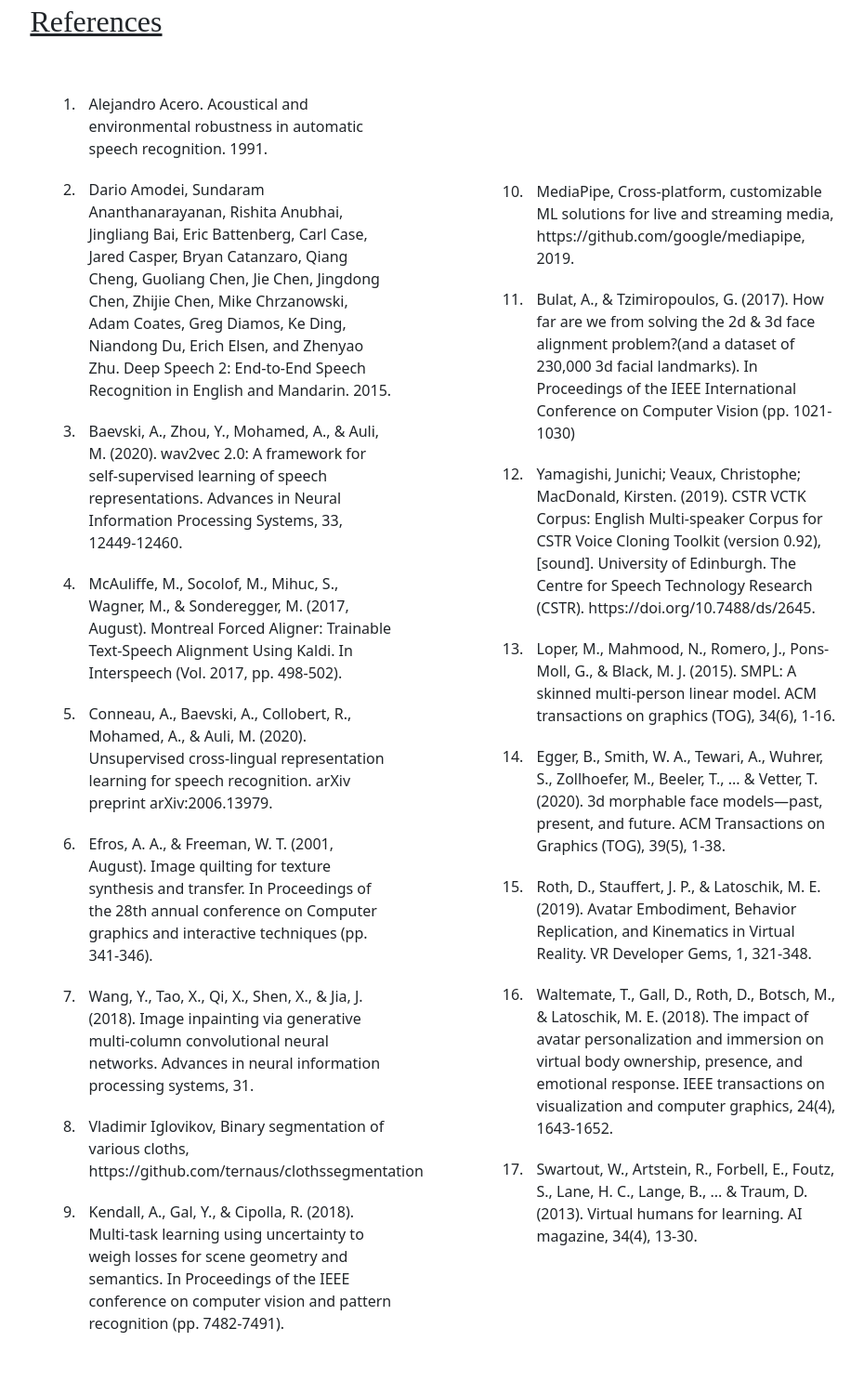
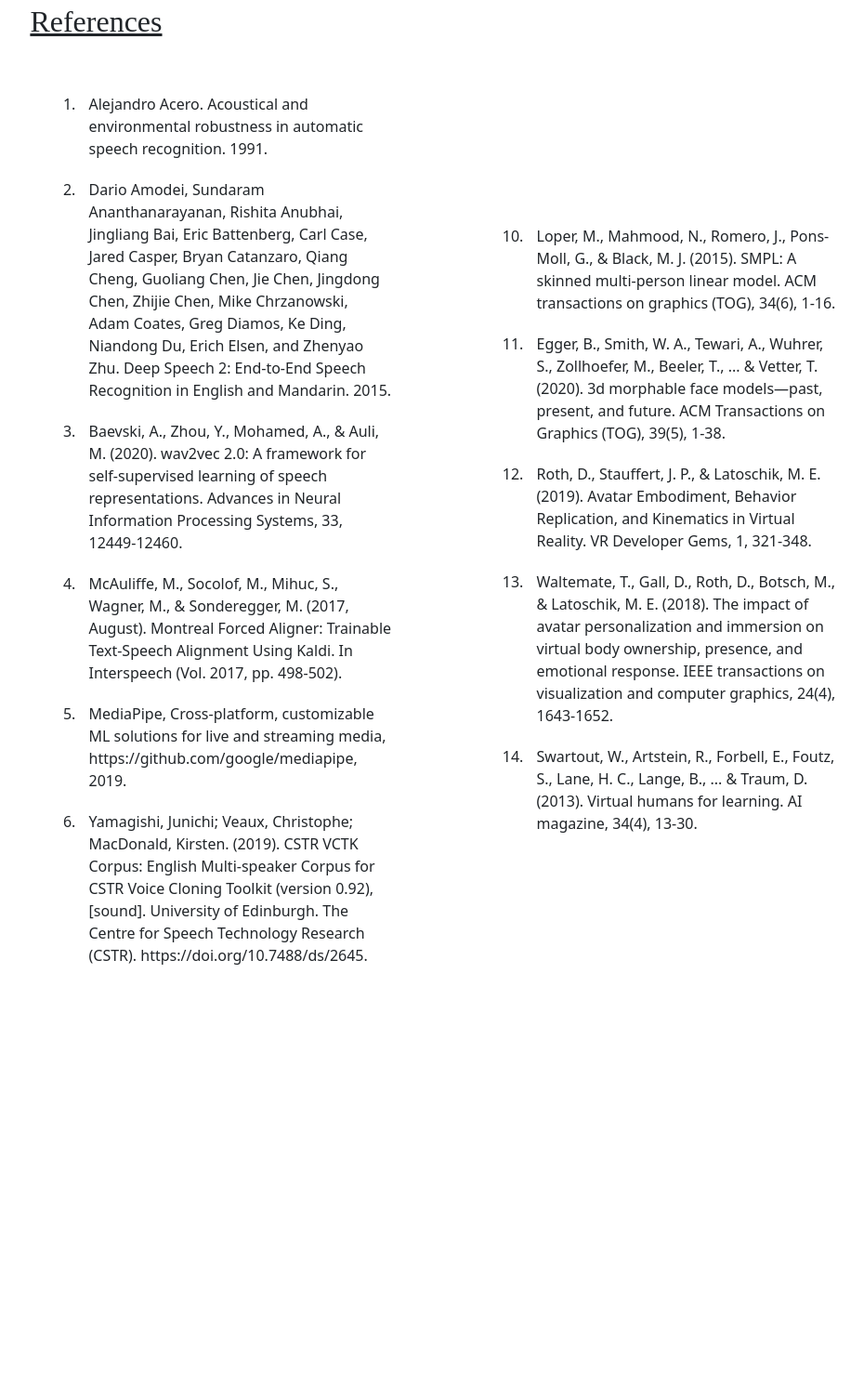
Before and after one commit to ambiSk/Personalization, a Flask app: page / in a window 1280 px wide; the page is wider, and only the part inside the window is pictured. Shown: the part 2461-3947 px from the top of that part at 93% size, without its empty margins (198-1128 px from the left). After the commit the page ends 3499 px from the top of that part, so only its background shows below. Run offline with Flask 2, Linux system fonts and the light colour scheme.

Commit message:
Remvoing Some citatitons

```diff
--- a/app/templates/layouts.html
+++ b/app/templates/layouts.html
@@ -137,17 +137,10 @@
         <li>Dario Amodei, Sundaram Ananthanarayanan, Rishita Anubhai, Jingliang Bai, Eric Battenberg, Carl Case, Jared Casper, Bryan Catanzaro, Qiang Cheng, Guoliang Chen, Jie Chen, Jingdong Chen, Zhijie Chen, Mike Chrzanowski, Adam Coates, Greg Diamos, Ke Ding, Niandong Du, Erich Elsen, and Zhenyao Zhu. Deep Speech 2: End-to-End Speech Recognition in English and Mandarin. 2015.</li>
         <li>Baevski, A., Zhou, Y., Mohamed, A., & Auli, M. (2020). wav2vec 2.0: A framework for self-supervised learning of speech representations. Advances in Neural Information Processing Systems, 33, 12449-12460.</li>
         <li>McAuliffe, M., Socolof, M., Mihuc, S., Wagner, M., & Sonderegger, M. (2017, August). Montreal Forced Aligner: Trainable Text-Speech Alignment Using Kaldi. In Interspeech (Vol. 2017, pp. 498-502).</li>
-        <li>Conneau, A., Baevski, A., Collobert, R., Mohamed, A., & Auli, M. (2020). Unsupervised cross-lingual representation learning for speech recognition. arXiv preprint arXiv:2006.13979.</li>
-        <li>Efros, A. A., & Freeman, W. T. (2001, August). Image quilting for texture synthesis and transfer. In Proceedings of the 28th annual conference on Computer graphics and interactive techniques (pp. 341-346).</li>
-        <li>Wang, Y., Tao, X., Qi, X., Shen, X., & Jia, J. (2018). Image inpainting via generative multi-column convolutional neural networks. Advances in neural information processing systems, 31.</li>
-        <li>Vladimir Iglovikov, Binary segmentation of various cloths, https://github.com/ternaus/clothssegmentation</li>
-        <li>Kendall, A., Gal, Y., & Cipolla, R. (2018). Multi-task learning using uncertainty to weigh losses for scene geometry and semantics. In Proceedings of the IEEE conference on computer vision and pattern recognition (pp. 7482-7491).</li>
-
+        <li> MediaPipe, Cross-platform, customizable ML solutions for live and streaming media, https://github.com/google/mediapipe, 2019.</li>
+        <li>Yamagishi, Junichi; Veaux, Christophe; MacDonald, Kirsten. (2019). CSTR VCTK Corpus: English Multi-speaker Corpus for CSTR Voice Cloning Toolkit (version 0.92), [sound]. University of Edinburgh. The Centre for Speech Technology Research (CSTR). https://doi.org/10.7488/ds/2645.</li>
       </ol>
       <ol class="colRef" start="10">
-        <li> MediaPipe, Cross-platform, customizable ML solutions for live and streaming media, https://github.com/google/mediapipe, 2019.</li>
-        <li>Bulat, A., & Tzimiropoulos, G. (2017). How far are we from solving the 2d & 3d face alignment problem?(and a dataset of 230,000 3d facial landmarks). In Proceedings of the IEEE International Conference on Computer Vision (pp. 1021-1030)</li>
-        <li>Yamagishi, Junichi; Veaux, Christophe; MacDonald, Kirsten. (2019). CSTR VCTK Corpus: English Multi-speaker Corpus for CSTR Voice Cloning Toolkit (version 0.92), [sound]. University of Edinburgh. The Centre for Speech Technology Research (CSTR). https://doi.org/10.7488/ds/2645.</li>
         <li>Loper, M., Mahmood, N., Romero, J., Pons-Moll, G., & Black, M. J. (2015). SMPL: A skinned multi-person linear model. ACM transactions on graphics (TOG), 34(6), 1-16.</li>
         <li>Egger, B., Smith, W. A., Tewari, A., Wuhrer, S., Zollhoefer, M., Beeler, T., ... & Vetter, T. (2020). 3d morphable face models—past, present, and future. ACM Transactions on Graphics (TOG), 39(5), 1-38.</li>
         <li>Roth, D., Stauffert, J. P., & Latoschik, M. E. (2019). Avatar Embodiment, Behavior Replication, and Kinematics in Virtual Reality. VR Developer Gems, 1, 321-348.</li>
```
